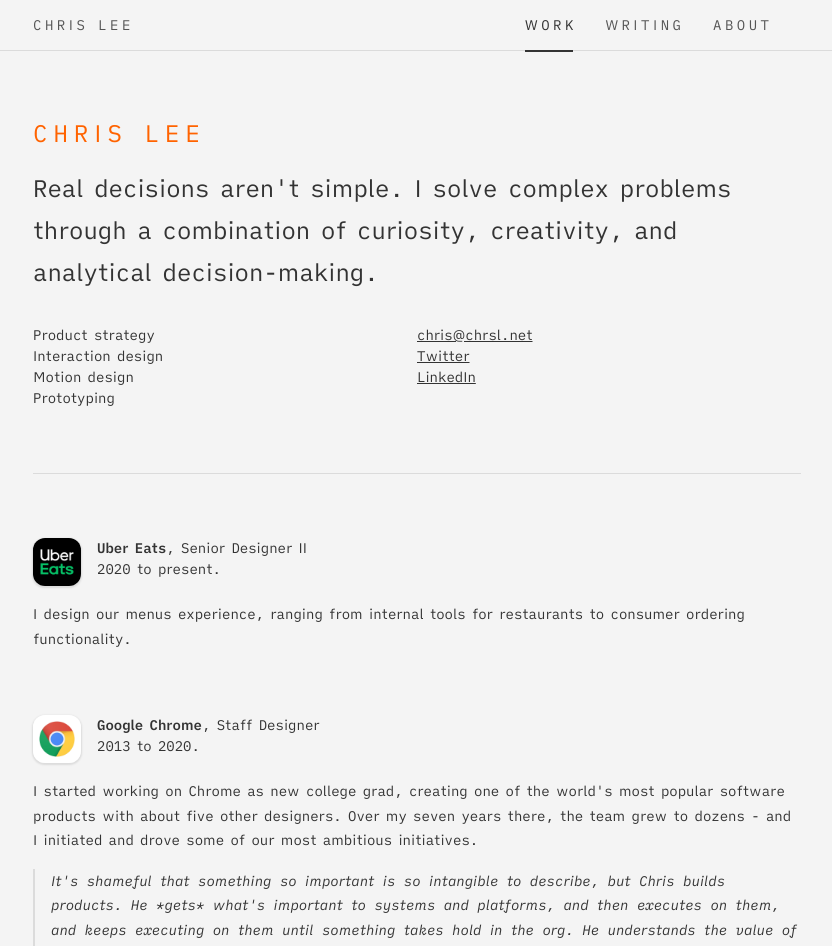
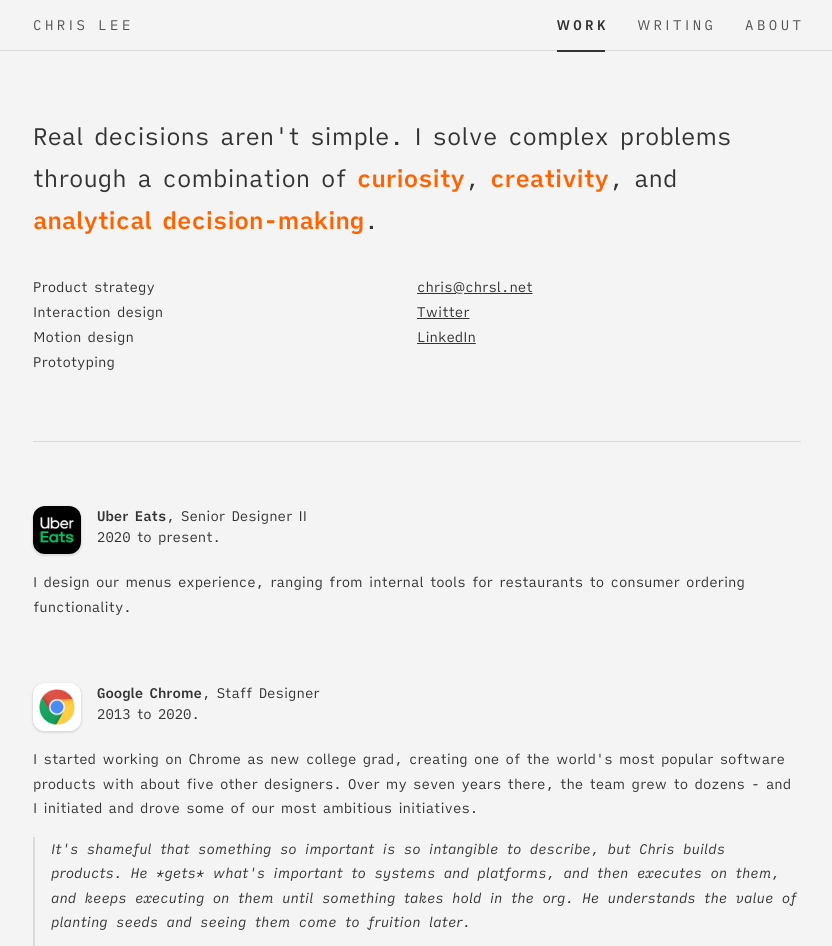
Before and after one commit to cleercode/cleercode.github.com, a Jekyll site: the page work.html, which Jekyll copies as it is, in a window 1280 px wide. Shown: the top 946 px of the page, without its empty margins (223-1055 px from the left). Built offline with Jekyll 4.4.1, drawn with Linux system fonts in a browser that asks for light colours; nearby versions of some CDN libraries.

```diff
--- a/index.html
+++ b/index.html
@@ -22,7 +22,7 @@
   <nav class="gill-sans f6 ttu absolute w-100 bg-cl-dark-blue white bb b--white-10 z-1">
     <ul class="list ph4 ph5-ns flex flex-row cl-mw center items-center">
       <li class="dib flex-auto mr4" style="margin-bottom: -2px;">
-        <div class="dib bb bw1 white pv3">
+        <div class="dib fw6 bb bw1 white pv3">
           <span class="tracked-mega">Chris Le</span>e
         </div>
       </li>
@@ -36,7 +36,7 @@
           ><span class="tracked-mega">Writin</span>g</a
         >
       </li>
-      <li class="dib mr4">
+      <li class="dib">
         <a href="/about" class="link white-70 hover-white pv3"
           ><span class="tracked-mega">Abou</span>t</a
         >
--- a/style.css
+++ b/style.css
@@ -150,22 +150,28 @@ canvas {
   pointer-events: none;
 }
 
-.list-hyphen li::before,
-.post li::before {
-  content: "-";
-  text-indent: -5px;
-}
-
+.list-hyphen,
 .post ul,
-ol {
+.post ol {
+  margin-left: 1em;
   list-style: none;
   padding: 0;
 }
 
+.list-hyphen li,
 .post li {
   margin-top: 0.5rem;
   margin-bottom: 0.5rem;
-  margin-left: 2rem;
+  text-indent: -1em;
+}
+
+.list-hyphen li::before,
+.post li::before {
+  content: "-";
+}
+
+.post li::before {
+  margin-right: 0.5em;
 }
 
 .post a {
--- a/work.html
+++ b/work.html
@@ -26,7 +26,7 @@
           ><span class="tracked-mega">Chris Le</span>e</a
         >
       </li>
-      <li class="dib mr4 bb bw1 dark-gray pv3" style="margin-bottom: -2px;">
+      <li class="dib mr4 fw6 bb bw1 dark-gray pv3" style="margin-bottom: -2px;">
         <span class="tracked-mega">Wor</span>k
       </li>
       <li class="dib mr4">
@@ -34,7 +34,7 @@
           ><span class="tracked-mega">Writin</span>g</a
         >
       </li>
-      <li class="dib mr4">
+      <li class="dib">
         <a href="/about" class="link mid-gray hover-orange pv3"
           ><span class="tracked-mega">Abou</span>t</a
         >
@@ -43,22 +43,21 @@
   </nav>
   <main class="charter f6 lh-copy cl-mw center pa4 pt4 pa5-ns">
     <section class="mb5 pb5 bb b--black-10">
-      <h1 class="f3 ttu orange tracked-mega mb3">Chris Lee</h1>
-      <p class="f3 lh-large mb4">Real decisions aren't simple. I solve complex problems through a combination of curiosity, creativity, and analytical decision-making.</p>
+      <p class="f3 lh-large mb4">Real decisions aren't simple. I solve complex problems through a combination of <strong class="orange fw6">curiosity</strong>, <strong class="orange fw6">creativity</strong>, and <strong class="orange fw6">analytical decision-making</strong>.</p>
       <div class="cf flex">
         <div class="w-100">
           <ul class="list">
-            <li>Product strategy</li>
-            <li>Interaction design</li>
-            <li>Motion design</li>
-            <li>Prototyping</li>
+            <li class="mv1">Product strategy</li>
+            <li class="mv1">Interaction design</li>
+            <li class="mv1">Motion design</li>
+            <li class="mv1">Prototyping</li>
           </ul>
         </div>
         <div class="w-100">
           <ul class="list">
-            <li><a href="mailto:chris@chrsl.net" class="dark-gray hover-orange">chris@chrsl.net</a></li>
-            <li><a href="https://twitter.com/cleerview" class="dark-gray hover-orange">Twitter</a></li>
-            <li><a href="https://www.linkedin.com/in/cleer/" class="dark-gray hover-orange">LinkedIn</a></li>
+            <li class="mv1"><a href="mailto:chris@chrsl.net" class="dark-gray hover-orange">chris@chrsl.net</a></li>
+            <li class="mv1"><a href="https://twitter.com/cleerview" class="dark-gray hover-orange">Twitter</a></li>
+            <li class="mv1"><a href="https://www.linkedin.com/in/cleer/" class="dark-gray hover-orange">LinkedIn</a></li>
           </ul>
         </div>
       </div>
@@ -150,7 +149,7 @@
       <section class="ph2 pb5 w-50-ns fl-ns">
         <div class="cf mb3">
           <img src="images/ymf-icon.png" class="w-icon fl mr3 br-icon shadow-icon">
-          <h2 class="fw6">You and Me Forever</h2>
+          <h2 class="b">You and Me Forever</h2>
           <p>Crazy Love. 2014 to 2015.</p>
         </div>
         <p class="lh-large">App design for book by bestselling Christian author Francis Chan. Proceeds benefit work against <a href="https://vimeo.com/107938492" class="dark-gray hover-orange">poverty-induced prostitution</a> in Ethiopia.</p>
```
Also changed, not shown: _layouts/post.html (+17 -7 lines), about.html (added, +101 -0 lines), posts.html (+7 -4 lines), 1 other file.
